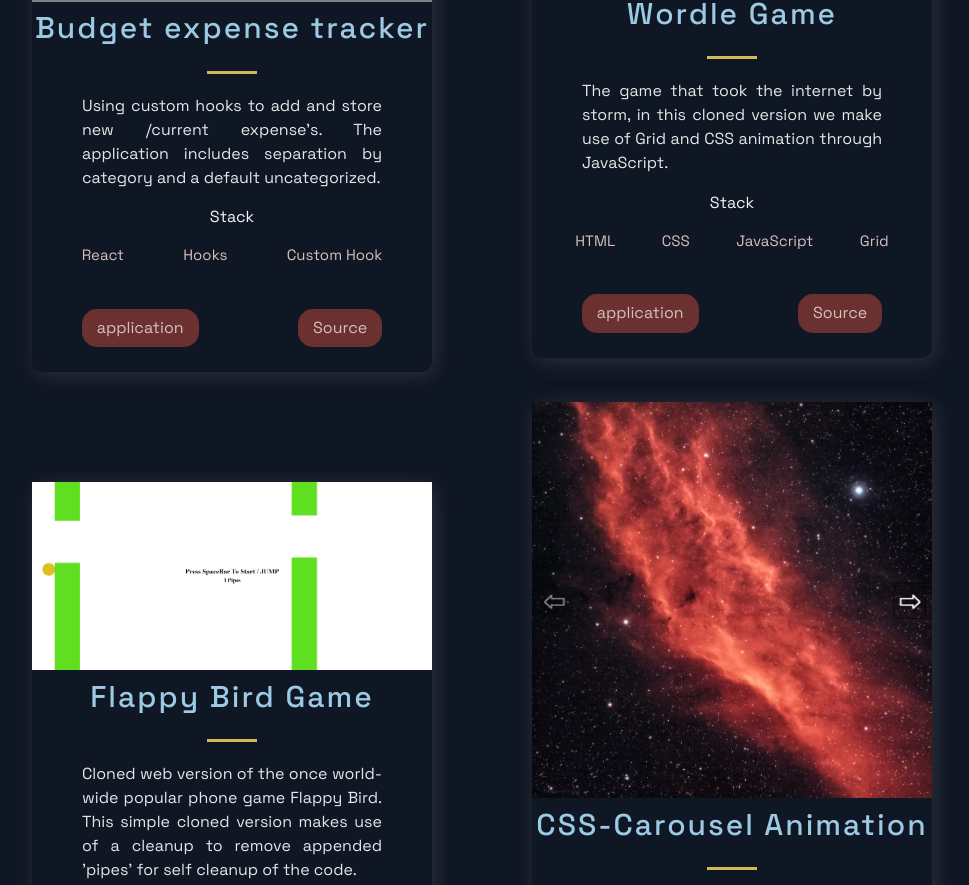
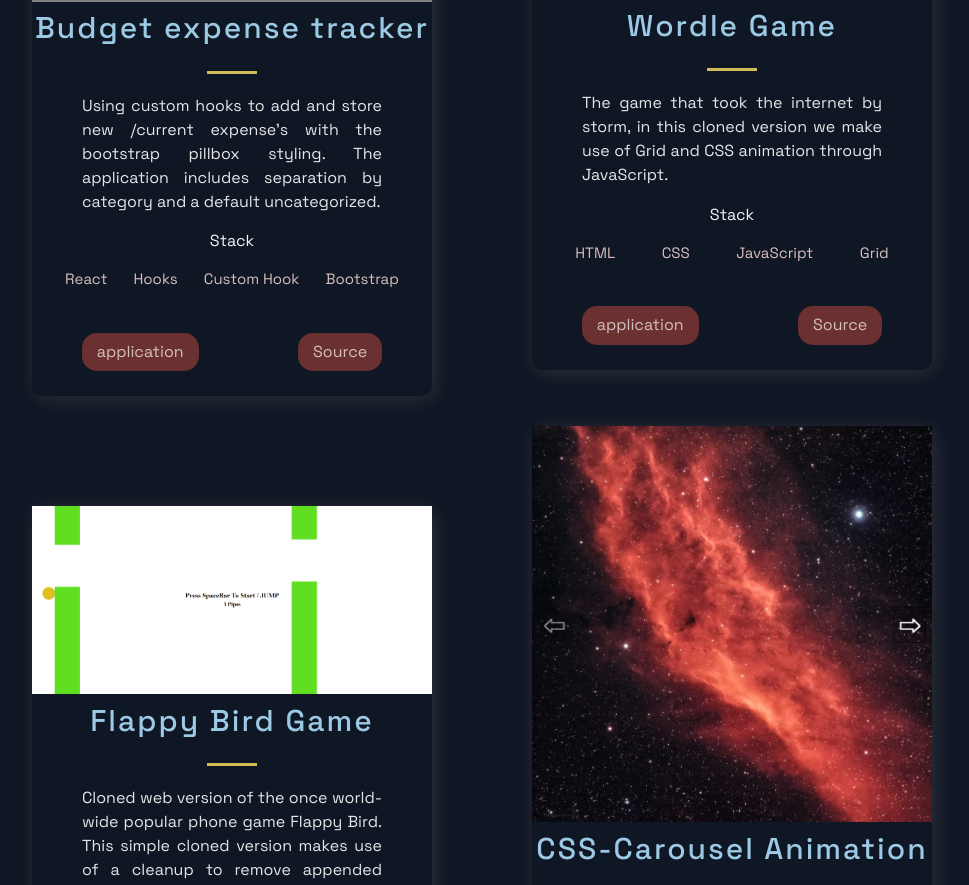
Before and after one commit to chillbroskie/firstPortfolio, a Next.js app: page / in a window 1280 px wide. Shown: the part 1758-2643 px from the top of the page, without its empty margins (158-1127 px from the left). Built offline with nearby package versions, Linux system fonts and the light colour scheme.

Commit message:
small edits

```diff
--- a/src/constants/constants.js
+++ b/src/constants/constants.js
@@ -22,9 +22,9 @@ export const projects = [
   {
     title: "Budget expense tracker",
     description:
-      "Using custom hooks to add and store new /current expense's. The application includes separation by category and a default uncategorized.",
+      "Using custom hooks to add and store new /current expense's with the bootstrap pillbox styling. The application includes separation by category and a default uncategorized.",
     image: "/images/budget.png",
-    tags: ["React", "Hooks", "Custom Hook"],
+    tags: ["React", "Hooks", "Custom Hook", "Bootstrap"],
     source: "https://react-budget-app-practice.netlify.app/",
     visit: "https://github.com/chillbroskie/react-crud-app",
     id: 2,
```
Also changed, not shown: public/images/nucampHome.jpg (deleted).
